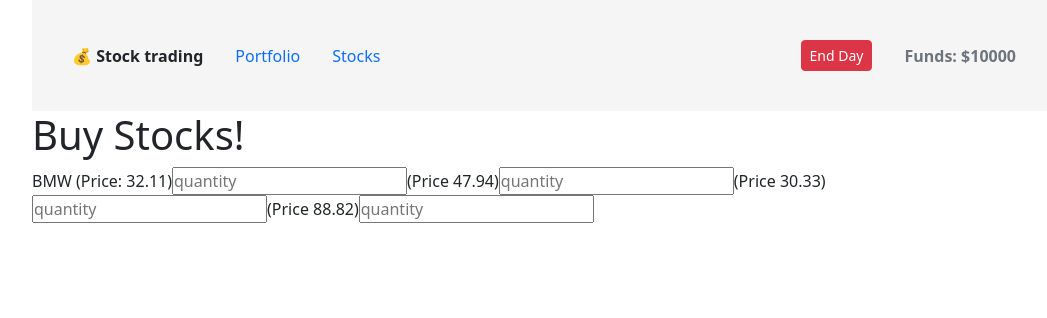
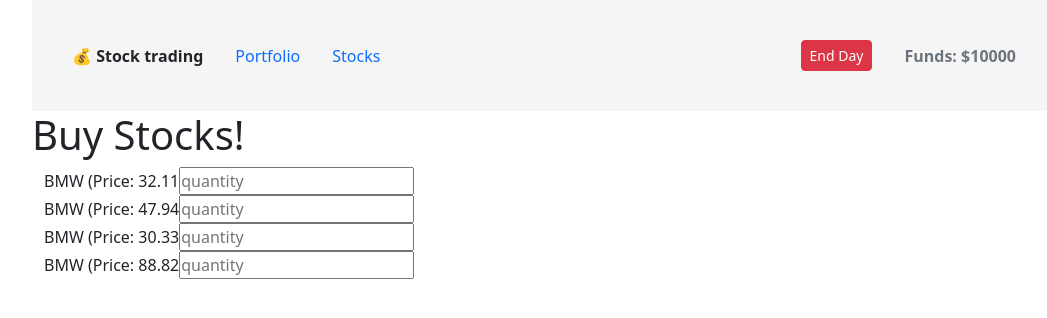
Before and after one commit to KoichaDev/vue-stock-trade-demo, a Vue app: page /stocks in a window 1280 px wide. Shown: the top 318 px of the page, without its empty margins (96-1143 px from the left). Built offline with nearby package versions, Linux system fonts and the light colour scheme; what vue-fragment would draw is missing.

Commit message:
feature: ✨ Adde FormGroupNumberInput component

```diff
--- a/src/base/NavigationBar.vue
+++ b/src/base/NavigationBar.vue
@@ -24,6 +24,7 @@
 			funds: types.CURRENT_FUND,
 		}),
 	},
+	methods: {},
 };
 </script>
 
--- /dev/null
+++ b/src/common/forms/FormGroupNumberInput.vue
@@ -0,0 +1,27 @@
+<template>
+	<div class="form-group" :class="className">
+		<label :for="id">
+			BMW
+			<span>(Price: {{ label }}</span>
+		</label>
+		<input
+			type="number"
+			:id="id"
+			placeholder="quantity"
+			@input="$emit('input', parseFloat($event.target.value))"
+		/>
+	</div>
+</template>
+
+<script>
+export default {
+	props: {
+		id: String,
+		className: String,
+		label: String,
+		value: {
+			type: Number,
+		},
+	},
+};
+</script>
--- a/src/stores/store.js
+++ b/src/stores/store.js
@@ -5,8 +5,6 @@
 
 Vue.use(Vuex);
 
-console.log(Funds.getters)
-
 export const store = new Vuex.Store({
     strict: process.env.NODE_ENV !== 'production', // Strict mode helps with preventing accidental mutations of the Vuex store
     modules: {
--- a/src/views/stocks/AddStock.vue
+++ b/src/views/stocks/AddStock.vue
@@ -1,27 +1,39 @@
 <template>
 	<section>
 		<h1>Buy Stocks!</h1>
-		<form @submit.prevent="">
-			<label for="bmw"
-				>BMW
-				<span>(Price: {{ stockPrice.bmw }})</span>
-			</label>
-			<input type="number" id="bmw" placeholder="quantity" />
 
-			<label for="google">
-				<span>(Price {{ stockPrice.google }})</span>
-			</label>
-			<input type="number" id="google" placeholder="quantity" />
+		<form @submit.prevent="" class="container">
+			<div class="row">
+				<form-group-number-input
+					:id="'bmw'"
+					:col="'col-6'"
+					:label="stockPrice.bmw"
+					v-model="enteredBMWValue"
+				></form-group-number-input>
 
-			<label for="apple">
-				<span>(Price {{ stockPrice.apple }})</span>
-			</label>
-			<input type="number" id="apple" placeholder="quantity" />
+				<form-group-number-input
+					:id="'google'"
+					:col="'col-6'"
+					:label="stockPrice.google"
+					v-model="enteredGoogleValue"
+				></form-group-number-input>
+			</div>
 
-			<label for="twitter">
-				<span>(Price {{ stockPrice.twitter }})</span>
-			</label>
-			<input type="number" id="twitter" placeholder="quantity" />
+			<div class="row">
+				<form-group-number-input
+					:id="'apple'"
+					:col="'col-6'"
+					:label="stockPrice.apple"
+					v-model="enteredAppleValue"
+				></form-group-number-input>
+
+				<form-group-number-input
+					:id="'twitter'"
+					:col="'col-6'"
+					:label="stockPrice.twitter"
+					v-model="enteredTwitterValue"
+				></form-group-number-input>
+			</div>
 		</form>
 	</section>
 </template>
@@ -29,11 +41,20 @@
 <script>
 import { STOCK_DATA } from './data/stock-data';
 
+import FormGroupNumberInput from '@/common/forms/FormGroupNumberInput.vue';
+
 export default {
 	data() {
 		return {
 			...STOCK_DATA,
+			enteredBMWValue: 0,
+			enteredGoogleValue: 0,
+			enteredAppleValue: 0,
+			enteredTwitterValue: 0,
 		};
+	},
+	components: {
+		FormGroupNumberInput,
 	},
 };
 </script>
```
